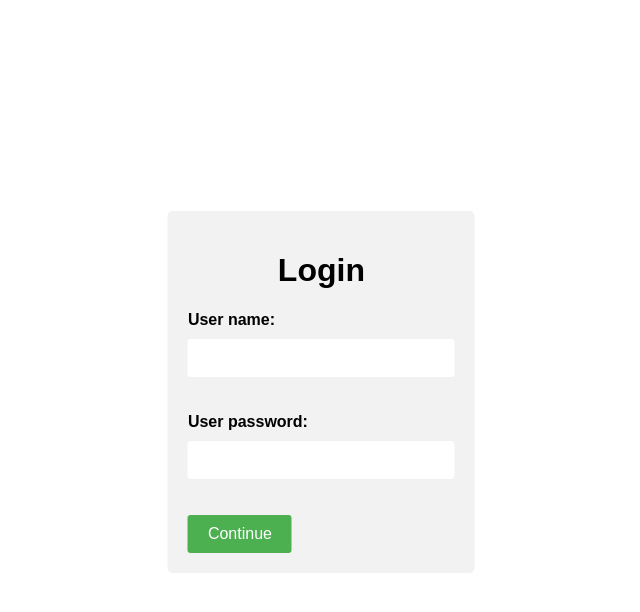
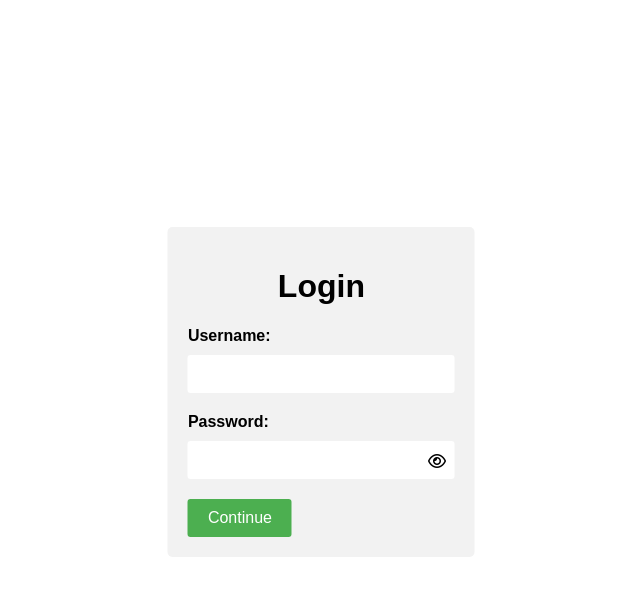
Before and after one commit to GitElite/church_registration, a Django app: page / in a window 1280 px wide. Shown: the top 612 px of the page, without its empty margins (321-961 px from the left). Run offline with Django 4.2, Linux system fonts and the light colour scheme; some libraries are stand-ins or nearby versions.

Commit message:
password viewing and checkboxes on DB page

```diff
--- a/members/forms.py
+++ b/members/forms.py
@@ -2,4 +2,4 @@ from django import forms
 
 class LoginForm(forms.Form):
     user_name = forms.CharField(max_length=255, widget=forms.TextInput(attrs={'autocomplete': 'off'}))
-    user_password = forms.CharField(max_length=255, widget=forms.PasswordInput(attrs={'autocomplete': 'off'}))
+    user_password = forms.CharField(max_length=255, widget=forms.PasswordInput(attrs={'id': 'password-field', 'autocomplete': 'off'}))
--- a/members/templates/members/login.html
+++ b/members/templates/members/login.html
@@ -6,6 +6,7 @@
     <meta charset="UTF-8">
     <meta http-equiv="X-UA-Compatible" content="IE=edge">
     <meta name="viewport" content="width=device-width, initial-scale=1.0">
+    <script src="https://kit.fontawesome.com/349801ffb5.js" crossorigin="anonymous"></script>
     <title>Document</title>
 
     <style>
@@ -112,6 +113,18 @@
                 transform: translateX(0);
             }
         }
+
+        .password-field-container {
+            position: relative;
+        }
+
+        #show-password-toggle {
+            position: absolute;
+            top: 50%;
+            right: 0;
+            transform: translate(-50%, -20%);
+            cursor: pointer;
+        }
     </style>
 </head>
 <body>
@@ -122,10 +135,40 @@
         {% csrf_token %}
         <h1>Login</h1>
 
-        {{ form.as_p }}
+        <div class="form-group">
+            <label for="{{ form.user_name.id_for_label }}">Username:</label>
+            {{ form.user_name }}
+        </div>
+
+        <div class="form-group password-field-container">
+            <label for="{{ form.user_password.id_for_label }}">Password:</label>
+            {{ form.user_password }}
+            <i class="fa fa-eye" id="show-password-toggle"></i>
+        </div>
 
         <button type="submit">Continue</button>
     </form>
+
+
+    <script>
+        document.addEventListener('DOMContentLoaded', function() {
+          var showPasswordToggle = document.getElementById('show-password-toggle');
+          var passwordField = document.getElementById('password-field');
+
+          showPasswordToggle.addEventListener('click', function() {
+            if (passwordField.type === 'password') {
+              passwordField.type = 'text';
+              showPasswordToggle.classList.remove('fa-eye');
+              showPasswordToggle.classList.add('fa-eye-slash');
+            } else {
+              passwordField.type = 'password';
+              showPasswordToggle.classList.remove('fa-eye-slash');
+              showPasswordToggle.classList.add('fa-eye');
+            }
+          });
+        });
+    </script>
+
 </body>
 </html>
 
```
Also changed, not shown: members/templates/members/manage_database.html (+37 -1 lines).
